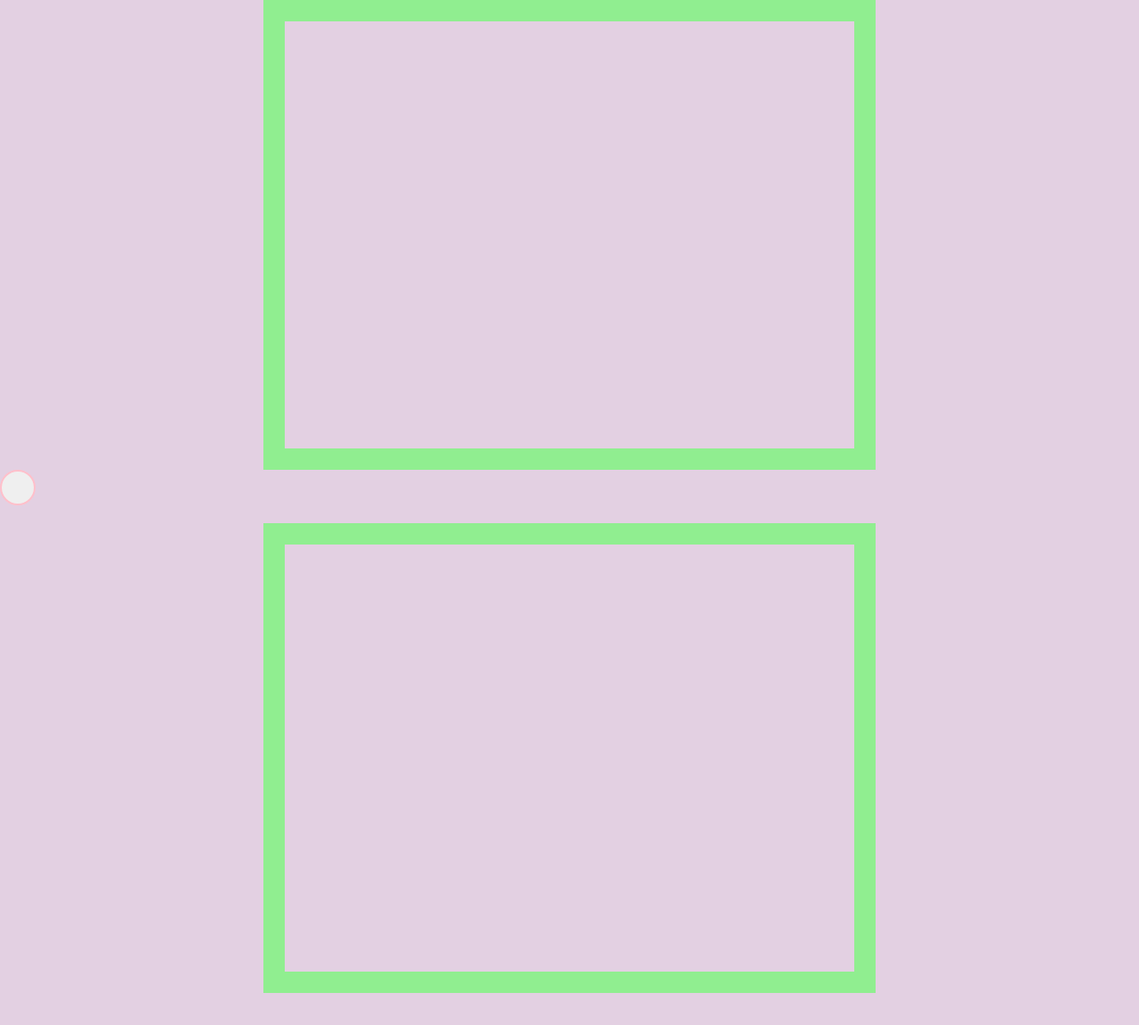
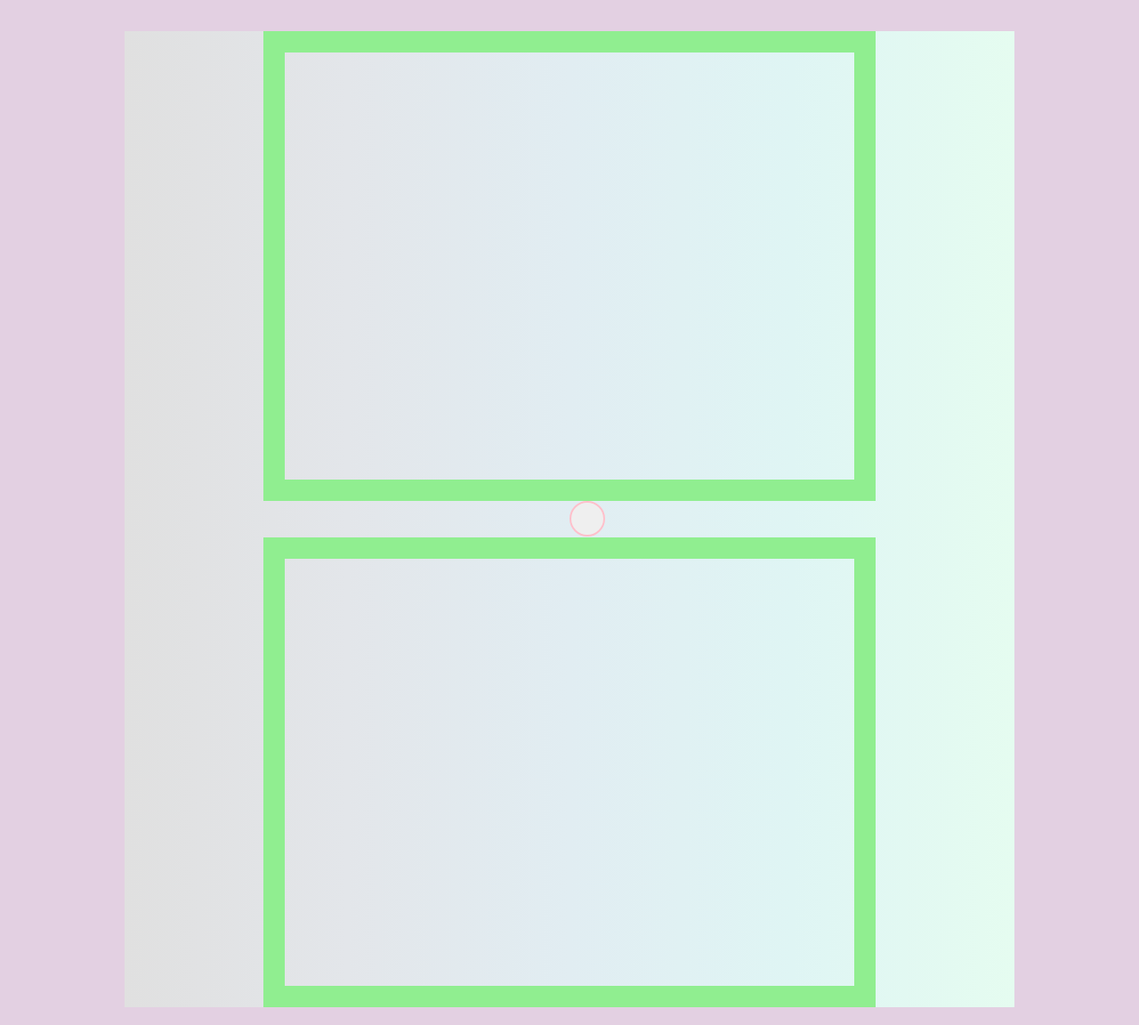
Before and after one commit to gabykur/Camagru, a PHP site: page /home.php in a window 1280 px wide. Shown: the part 112-1264 px from the top of the page at 89% size. Before the commit the page ends 1228 px from the top, so only its background shows below. Run offline with PHP 8.4, Linux system fonts and the light colour scheme; the visitor is signed in with stand-in values (Sample User, id 1).

Commit message:
imbedding new links

```diff
--- a/home.php
+++ b/home.php
@@ -1,13 +1,13 @@
 <?php
 session_start();
-require("index.php");
 
 if(empty($_SESSION['loggedin']))
     header('Location: index.php');
 ?>
-<video id="video" width="640" height="480" autoplay></video>
-<button id="snap"></button>
-<canvas id="canvas" width="640" height="480"></canvas>
+<?php ob_start(); ?>
+    <video id="video" width="640" height="480" autoplay></video>
+    <button id="snap"></button>
+    <canvas id="canvas" width="640" height="480"></canvas>
 
 <script>
 		// Put event listeners into place
@@ -35,3 +35,5 @@ if(empty($_SESSION['loggedin']))
 			});
 		}, false);
 </script>
+<?php $view = ob_get_clean(); ?>
+<?php require("index.php"); ?>
--- a/index.php
+++ b/index.php
@@ -31,5 +31,8 @@ session_start();
         }?>
     </tr></table>
 </header>
+<div class="main">
+    <?= $view ?>
+</div>
 </body>
 </html>
--- a/public/css/main.css
+++ b/public/css/main.css
@@ -46,9 +46,13 @@ p{
 }
 
 .main{
-    margin: 0 auto;
-    max-width: 935px;
-    width: 100%;
+    max-width: 1000px;
+	background-image: linear-gradient(to right, #e0e0e0, #e3e6ea, #e1edf2, #dff5f4, #e5fcf0);
+	margin-right: auto;
+	margin-left: auto;
+	margin-bottom: 20px;
+	margin-top: 35px;
+	min-width: 320px;;
 }
 /*_____NAVIGATION_____*/
 
@@ -70,6 +74,18 @@ p{
     cursor: pointer;
 }
 
+.logButt{
+    background-color: #e3d0e2;
+}
+
+.logButt, .signButt{
+    border: 1px solid #e3d0e2;
+    border-radius: 4px;
+    color: #fff;
+    position: relative;
+    inline-size: 83px;
+}
+
 /*_____LOGIN_____*/
 
 
@@ -87,17 +103,7 @@ p{
     max-width: 283px;
 }
 
-.logButt{
-    background-color: #e3d0e2;
-}
 
-.logButt, .signButt{
-    border: 1px solid #e3d0e2;
-    border-radius: 4px;
-    color: #fff;
-    position: relative;
-    inline-size: 83px;
-}
 
 /*_____ACCOUNT_____*/
 
@@ -146,8 +152,9 @@ p{
     border-radius: 50%;
     width: 40px;
     height: 40px;
-    margin-bottom: 20px;
     position: relative;
+    margin-right: 50%;
+    margin-left: 50%;
 }
 
 
```
Also changed, not shown: user/login.php (+7 -6 lines), public/fonts/Superstar.ttf (deleted), public/icons/53b6895f7f6d.png (deleted), public/icons/logout.png (deleted), 2 other files.
